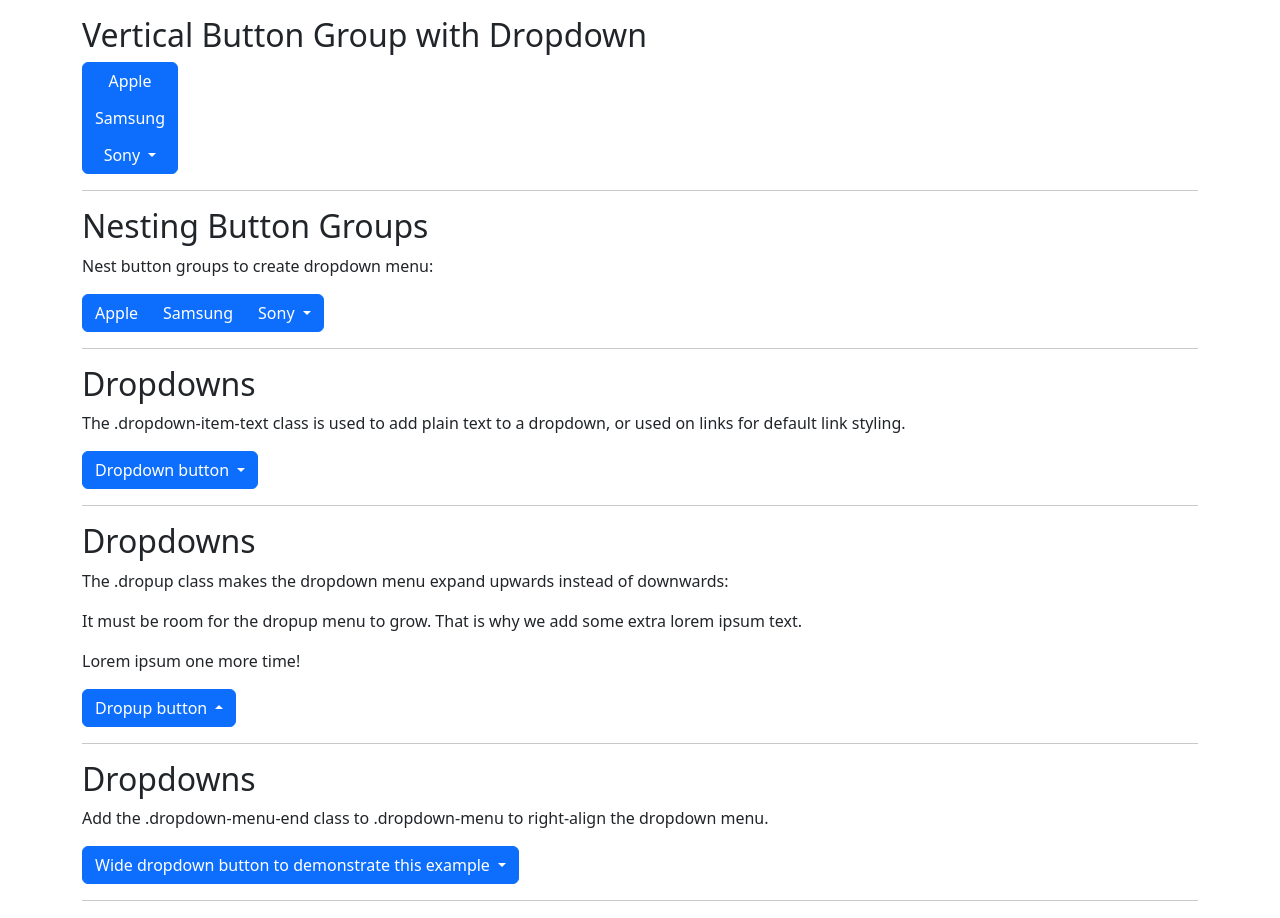
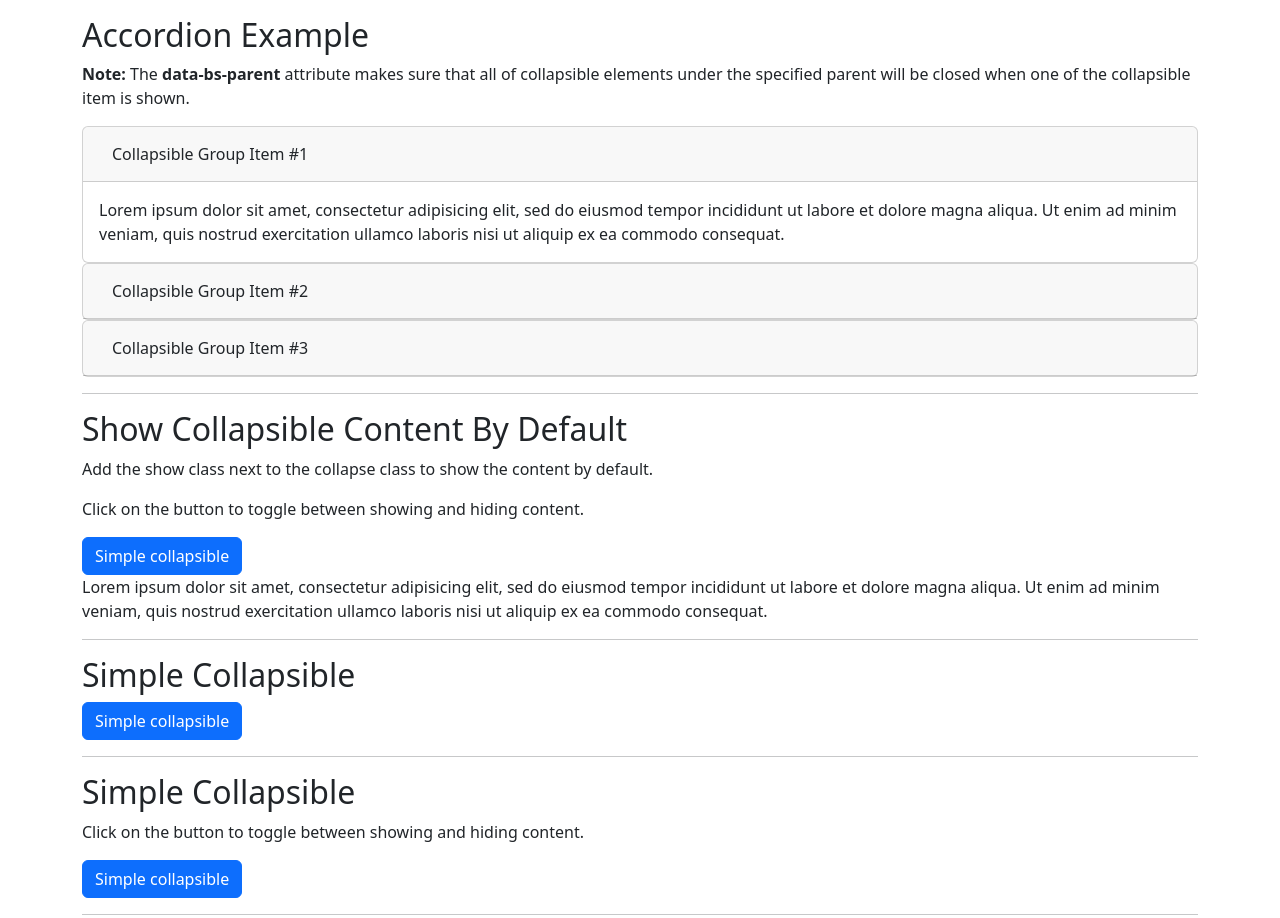
Before and after one commit to congle-engineer/bootstrap, a plain HTML site: page index.html in a window 1280 px wide. Shown: the top 918 px of the page. Drawn offline with nearby package versions, Linux system fonts and the light colour scheme.

Commit message:
Collapse

```diff
--- a/index.html
+++ b/index.html
@@ -9,6 +9,78 @@
 </head>
 <body>
 <div class="container mt-3">
+  <h2>Accordion Example</h2>
+  <p><strong>Note:</strong> The <strong>data-bs-parent</strong> attribute makes sure that all of collapsible elements under the specified parent will be closed when one of the collapsible item is shown.</p>
+  <div id="accordion">
+    <div class="card">
+      <div class="card-header">
+        <a class="btn" data-bs-toggle="collapse" href="#collapseOne">
+          Collapsible Group Item #1
+        </a>
+      </div>
+      <div id="collapseOne" class="collapse show" data-bs-parent="#accordion">
+        <div class="card-body">
+          Lorem ipsum dolor sit amet, consectetur adipisicing elit, sed do eiusmod tempor incididunt ut labore et dolore magna aliqua. Ut enim ad minim veniam, quis nostrud exercitation ullamco laboris nisi ut aliquip ex ea commodo consequat.
+        </div>
+      </div>
+    </div>
+    <div class="card">
+      <div class="card-header">
+        <a class="collapsed btn" data-bs-toggle="collapse" href="#collapseTwo">
+          Collapsible Group Item #2
+        </a>
+      </div>
+      <div id="collapseTwo" class="collapse" data-bs-parent="#accordion">
+        <div class="card-body">
+          Lorem ipsum dolor sit amet, consectetur adipisicing elit, sed do eiusmod tempor incididunt ut labore et dolore magna aliqua. Ut enim ad minim veniam, quis nostrud exercitation ullamco laboris nisi ut aliquip ex ea commodo consequat.
+        </div>
+      </div>
+    </div>
+    <div class="card">
+      <div class="card-header">
+        <a class="collapsed btn" data-bs-toggle="collapse" href="#collapseThree">
+          Collapsible Group Item #3
+        </a>
+      </div>
+      <div id="collapseThree" class="collapse" data-bs-parent="#accordion">
+        <div class="card-body">
+          Lorem ipsum dolor sit amet, consectetur adipisicing elit, sed do eiusmod tempor incididunt ut labore et dolore magna aliqua. Ut enim ad minim veniam, quis nostrud exercitation ullamco laboris nisi ut aliquip ex ea commodo consequat.
+        </div>
+      </div>
+    </div>
+  </div>
+  <hr>
+
+  <h2>Show Collapsible Content By Default</h2>
+  <p>Add the show class next to the collapse class to show the content by default.</p>
+  <p>Click on the button to toggle between showing and hiding content.</p>
+  <button type="button" class="btn btn-primary" data-bs-toggle="collapse" data-bs-target="#demo">Simple collapsible</button>
+  <div id="demo" class="collapse show">
+    Lorem ipsum dolor sit amet, consectetur adipisicing elit,
+    sed do eiusmod tempor incididunt ut labore et dolore magna aliqua. Ut enim ad minim veniam,
+    quis nostrud exercitation ullamco laboris nisi ut aliquip ex ea commodo consequat.
+  </div>
+  <hr>
+
+  <h2>Simple Collapsible</h2>
+  <a href="#demoB" class="btn btn-primary" data-bs-toggle="collapse">Simple collapsible</a>
+  <div id="demoB" class="collapse">
+    Lorem ipsum dolor sit amet, consectetur adipisicing elit,
+    sed do eiusmod tempor incididunt ut labore et dolore magna aliqua. Ut enim ad minim veniam,
+    quis nostrud exercitation ullamco laboris nisi ut aliquip ex ea commodo consequat.
+  </div>
+  <hr>
+
+  <h2>Simple Collapsible</h2>
+  <p>Click on the button to toggle between showing and hiding content.</p>
+  <button type="button" class="btn btn-primary" data-bs-toggle="collapse" data-bs-target="#demoA">Simple collapsible</button>
+  <div id="demoA" class="collapse">
+    Lorem ipsum dolor sit amet, consectetur adipisicing elit,
+    sed do eiusmod tempor incididunt ut labore et dolore magna aliqua. Ut enim ad minim veniam,
+    quis nostrud exercitation ullamco laboris nisi ut aliquip ex ea commodo consequat.
+  </div>
+  <hr>
+
   <h2>Vertical Button Group with Dropdown</h2>
   <div class="btn-group-vertical">
     <button type="button" class="btn btn-primary">Apple</button>
```
